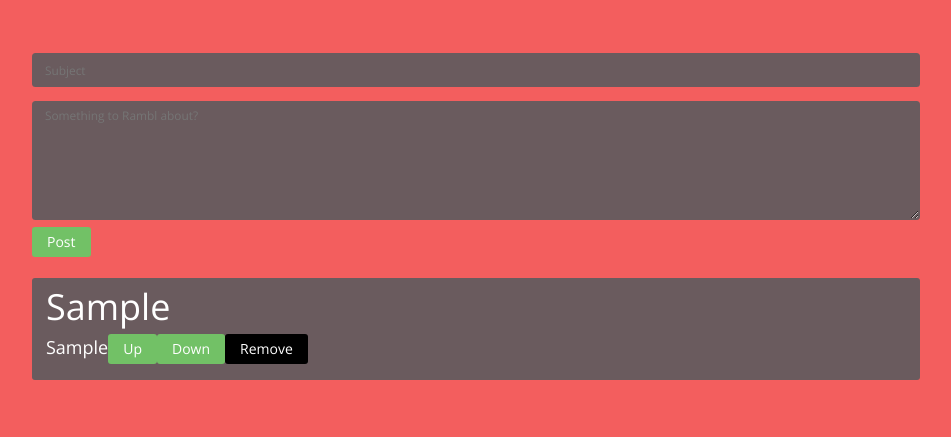
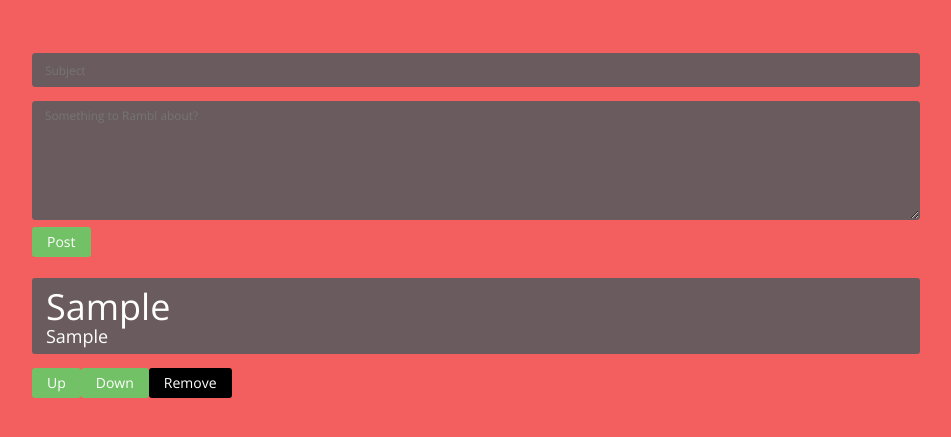
Before and after one commit to Dnguye92/rumblr, a plain HTML site: page index.html in a window 1280 px wide. Both pictures are taken after typing "Sample", "Sample" into the empty fields and a click on the button "Post". Shown: the part 135-572 px from the top of the page, without its empty margins (164-1115 px from the left). Drawn offline with nearby package versions, Linux system fonts and the light colour scheme.

Commit message:
create div for buttons

```diff
--- a/css/main.css
+++ b/css/main.css
@@ -153,8 +153,12 @@ input[type=text] {
 	margin: 0 14em 1em 14em;
 }
 
+.buttonDiv {
+	margin: 0 14em 1em 14em;
+}
+
 .postBody {
-	margin: 0 14em 1em 14em;
+	margin: 0 14em 0.5em 14em;
 	background-color: #6A5B5E;
 	border-radius: 3px;
 	color: #fff;
--- a/index.html
+++ b/index.html
@@ -3,7 +3,7 @@
 <head>
 	<meta charset="utf-8">
 	<link rel="icon" href="img/favicon2.ico">
-	<title>Rumblr</title>
+	<title>Rambl</title>
 	<link type="text/css" rel="stylesheet" href="css/animate.css">
 	<link type="text/css" rel="stylesheet" href="css/bootstrap.css">
 	<link type="text/css" rel="stylesheet" href="css/main.css">
--- a/js/main.js
+++ b/js/main.js
@@ -1,3 +1,45 @@
+//declare constants for textarea, button, and input
+// const addPostInput = document.querySelector('input.addPostInput');
+// const addTextArea = document.querySelector('textarea.addPostInput');
+// const addPostButton = document.querySelector('button.addPostButton');
+
+//event listener for posting functionality
+// addPostButton.addEventListener('click', () => {
+// 	let body = document.getElementsByTagName('body')[0];
+
+// 	let postBody = document.createElement('div');
+// 	postBody.className = 'postBody';
+
+// 	let header = document.createElement('h1');
+// 	header.textContent = addPostInput.value;
+
+// 	let p = document.createElement('p');
+// 	p.className = 'bodyContent';
+// 	p.textContent = addTextArea.value;
+
+// 	let up = document.createElement('button');
+// 	up.className = 'up';
+// 	up.innerHTML = 'Up';
+
+// 	let down = document.createElement('button');
+// 	down.className = 'down';
+// 	down.innerHTML = 'Down';
+
+// 	let remove = document.createElement('button');
+// 	remove.className = 'remove';
+// 	remove.innerHTML = 'Remove';
+
+// 	postBody.appendChild(header);
+// 	postBody.appendChild(p);
+// 	postBody.appendChild(up);
+// 	postBody.appendChild(down);
+// 	postBody.appendChild(remove);
+// 	body.appendChild(postBody);
+
+// 	addPostInput.value = '';
+// 	addTextArea.value = '';
+// });
+
 //declare constants for textarea, button, and input
 const addPostInput = document.querySelector('input.addPostInput');
 const addTextArea = document.querySelector('textarea.addPostInput');
@@ -17,6 +59,10 @@ addPostButton.addEventListener('click', () => {
 p.className = 'bodyContent';
 p.textContent = addTextArea.value;
 
+//create div for buttons
+let buttonDiv = document.createElement('div');
+buttonDiv.className = 'buttonDiv'
+
 let up = document.createElement('button');
 up.className = 'up';
 up.innerHTML = 'Up';
@@ -31,10 +77,17 @@ addPostButton.addEventListener('click', () => {
 
 postBody.appendChild(header);
 postBody.appendChild(p);
-	postBody.appendChild(up);
-	postBody.appendChild(down);
-	postBody.appendChild(remove);
+//postBody.appendChild(up);
+//postBody.appendChild(down);
+//postBody.appendChild(remove);
+
+
+buttonDiv.appendChild(up);
+buttonDiv.appendChild(down);
+buttonDiv.appendChild(remove);
+
 body.appendChild(postBody);
+body.appendChild(buttonDiv)
 
 addPostInput.value = '';
 addTextArea.value = '';
```
Lines whose indentation alone changed are shown as unchanged.
